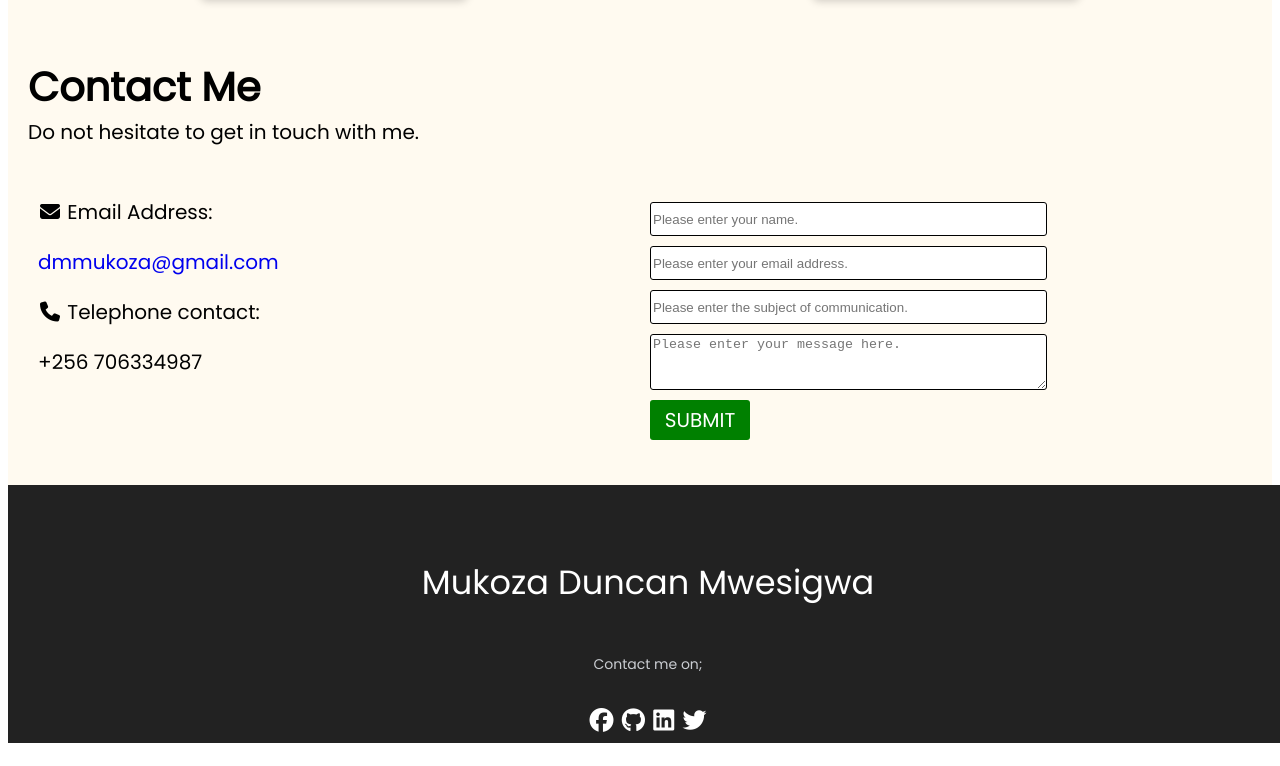
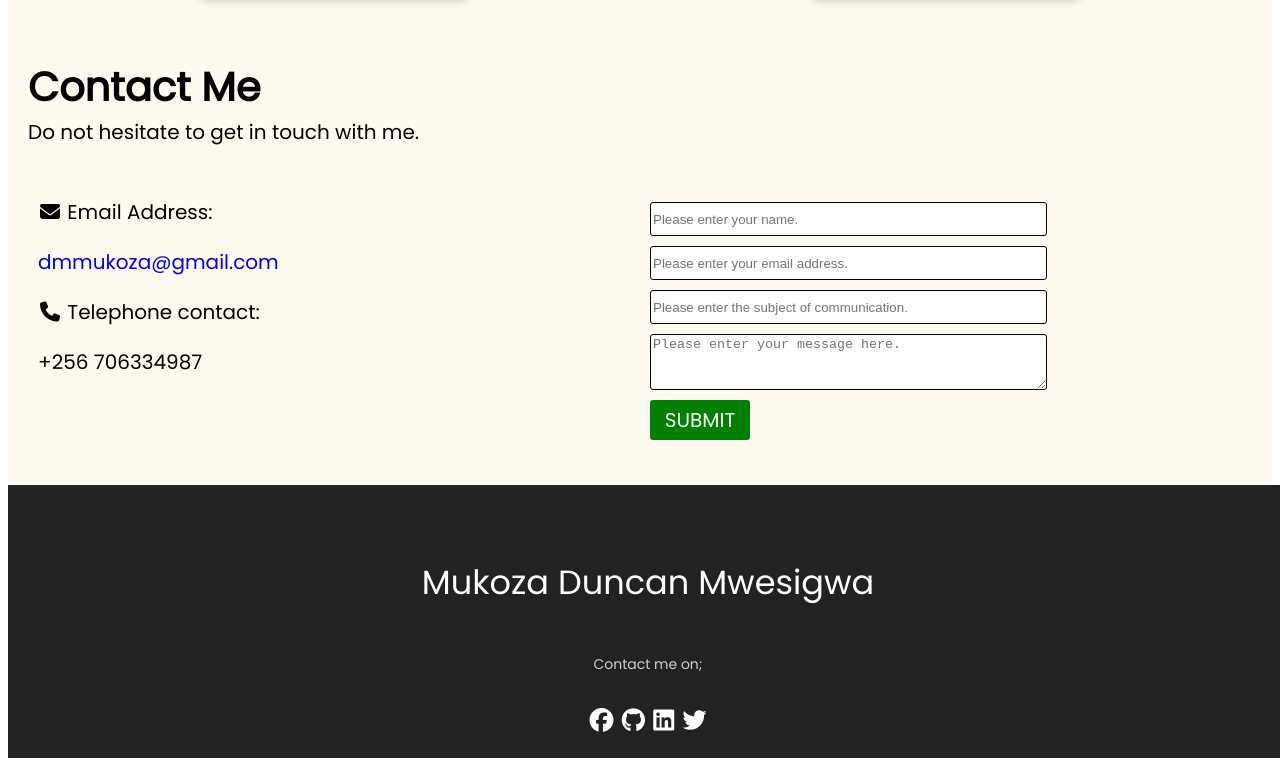
Before and after one commit to MukozaDuncan/HTML-CSS-Git-Capstone-project, a plain HTML site: page index.html in a window 1280 px wide. Shown: the part 1881-2647 px from the top of the page. Drawn offline with Linux system fonts and the light colour scheme.

Commit message:
New changes.

```diff
--- a/footer.css
+++ b/footer.css
@@ -6,7 +6,7 @@ footer{
     height: auto;
     width: 100vw;
     padding-top: 40px;
-    padding-bottom: 10px;
+    padding-bottom: 25px;
     color: #fff;
 }
 
```
